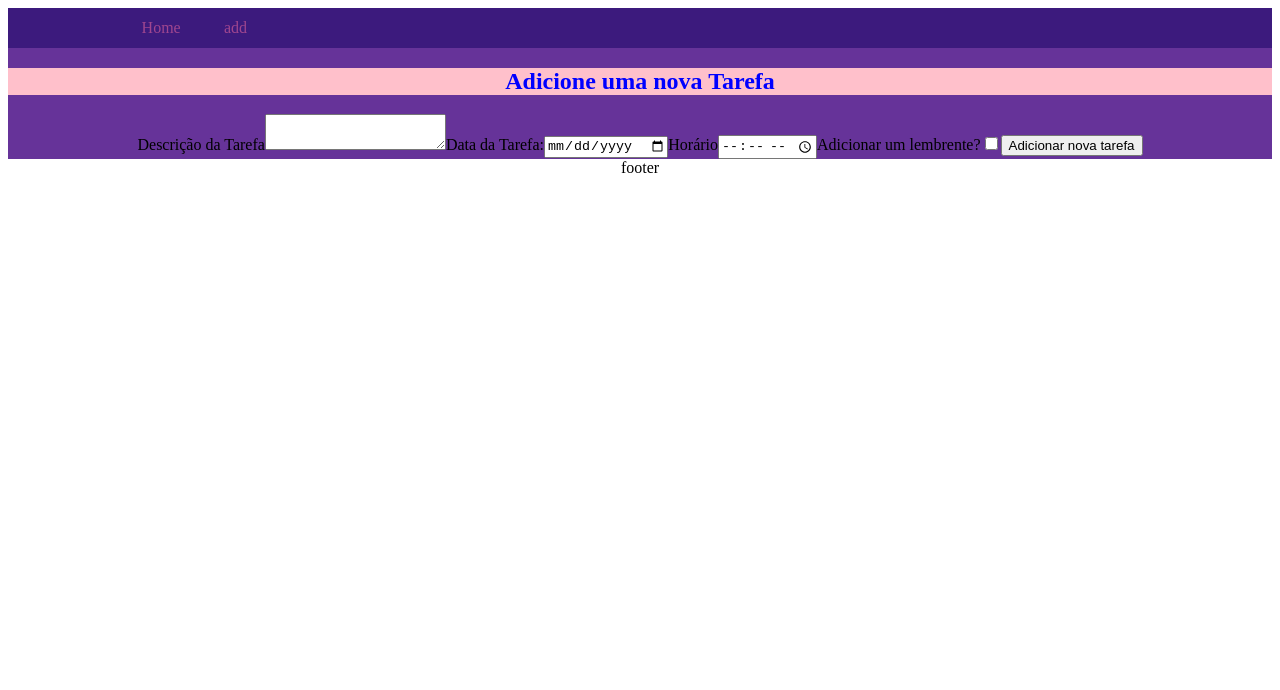
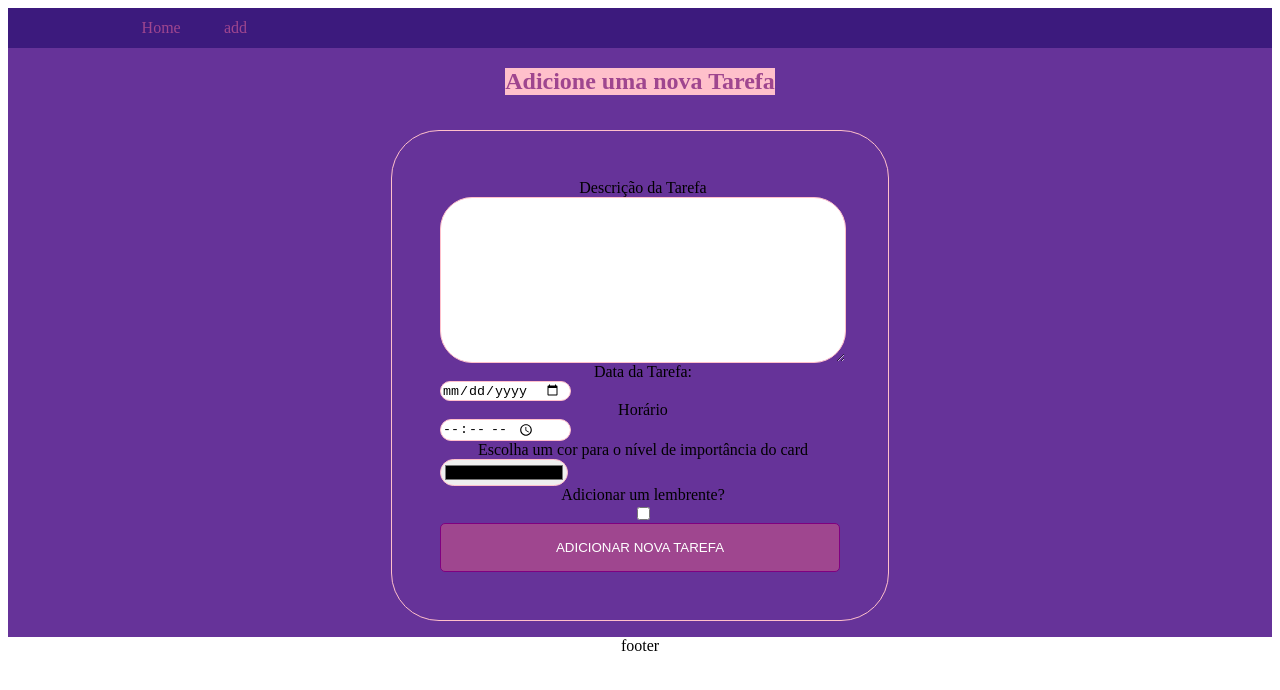
Before and after one commit to Tyfani21/proj-mod03, a React (Create React App) app in the folder projmod03/: page /add in a window 1280 px wide. Shown: the top 690 px of the page. Built offline with nearby package versions, Linux system fonts and the light colour scheme.

Commit message:
react
Signed-off-by: Tyfani21 <tyfani.abreu@gmail.com>

```diff
--- a/projmod03/src/components/structure/card/card.js
+++ b/projmod03/src/components/structure/card/card.js
@@ -2,16 +2,10 @@ import React from "react";
 import './card.scss';
 
 const Card = () => {
-    const tarefa = props.tarefa;
-
     return(
         <div className='card'>
-            <div className='card-img'>
-                <img src={tarefa.cor} alt=''/>
-            </div>
-
-        <p className='card-text'>{tarefa.descrição}</p>
-        <span className='card-inf'>{tarefa.hora}</span>
+        <p className='card-text'>TESTE</p>
+        <span className='card-hora'>TESTE</span>
         </div>
     )
 }
--- a/projmod03/src/components/structure/card/card.scss
+++ b/projmod03/src/components/structure/card/card.scss
@@ -0,0 +1,37 @@
+@import '../../../styles/colors.scss';
+
+.card {
+  width: 30%;
+  border: 1px solid $color-sucess;
+  border-radius: 10px;
+  box-shadow: 4px 4px 5px 0px rgba(0,0,0,0.28);
+  -webkit-box-shadow: 4px 4px 5px 0px rgba(0,0,0,0.28);
+  -moz-box-shadow: 4px 4px 5px 0px rgba(0,0,0,0.28);
+  margin: 15px 5px;
+  padding-bottom: 10px;
+
+  &-img {
+    border-radius: 10px;
+    img {
+      height: auto;
+      width: 100%;
+    }
+  }
+
+  &-text {
+    font-size: 16px;
+    line-height: 20px;
+    color: $color-primary;
+    text-align: center;
+  }
+  &-info {
+    text-align: center;
+    display: block;
+    width: 100px;
+    margin: 0 auto;
+    color: #FFF;
+    border-radius: 10px;
+    padding: 5px;
+    background-color: $color-primary;
+  }
+}
--- a/projmod03/src/pages/addtaref/Addtaref.js
+++ b/projmod03/src/pages/addtaref/Addtaref.js
@@ -11,11 +11,13 @@ const NovaTarefa = () => {
         <label htmlFor='descricao' className='add-form-group-label'>Descrição da Tarefa</label>
         <textarea type='text' id='describe' name='describe' className='add-form-group-area'></textarea>
         <label htmlFor='data' className='add-form-group-label'>Data da Tarefa:</label>
-        <input type='date'></input>
+        <input type='date' className='input'></input>
         <label htmlFor='hora' className='add-form-group-label'>Horário</label>
-        <input type='time'></input>
+        <input type='time' className='input'></input>
+        <label htmlFor='cor' className='add-form-group-label'>Escolha um cor para o nível de importância do card</label>
+        <input type='color' className='input'></input>
         <label htmlFor='lembrete' className='add-form-group-label'>Adicionar um lembrente?</label>
-        <input type='checkbox'></input>
+        <input type='checkbox' ></input>
         <button type='submit' className='button-form'>Adicionar nova tarefa</button>
     </form>
     </div>
--- a/projmod03/src/pages/addtaref/addtaref.scss
+++ b/projmod03/src/pages/addtaref/addtaref.scss
@@ -6,7 +6,8 @@ section{
     height: 100%;
 }
 h1 {
-    color: blue;
+    text-align: center;
+    color: $color-sucess;
     background-color: pink;
 }
 
@@ -15,25 +16,44 @@ h1 {
     display: flex;
     flex-wrap: wrap;
     flex-direction: column;
+    align-items: center;;
+}
 
-        &.group-form{
+.group-form{
+    align-items: center;
     flex-direction: column;
-        padding: 4rem;}
+    padding: 1rem;
 
-        &.add-form{
-            background-color: rosybrown;
+}
+
+.add-form{
     padding: 3rem;
     display: flex;
     flex-direction:column;
     flex-wrap: wrap;
-            width: 25rem;}
+    width: 25rem;
+    border: .1rem solid pink;
+    border-radius: 3rem;
+}
 
-    &.add-form-group-area {
-            padding: 1rem;
+.add-form-group-area {
+    border: .1rem solid pink;
+    border-radius: 2rem;
     display: flex;
     width: 25rem;
     height: 10rem;
-            flex-wrap: wrap;}
-     &.button-form{
-        @include buttons;}
+    flex-wrap: wrap;
     }
+
+.input{
+    border: .1rem solid pink;
+    border-radius: 2rem;
+    display: flex;
+    width: 8rem;
+
+}
+.button-form{
+    align-items: center;
+    width: 100%;
+    @include buttons
+}
--- a/projmod03/src/pages/home/home.js
+++ b/projmod03/src/pages/home/home.js
@@ -1,14 +1,16 @@
 import React from "react";
+import Card from "../../components/structure/card/card";
 import './home.scss'
 
 const Home = () =>{
     return (
-        <section className='content'>
-            <h1>Lista de Tarefas</h1>
-            <div className='list'>
-
-            </div>
-        </section>
+        <section className="content">
+        <h1 className="content-title">Listagem de Musicas</h1>
+        <div className="content-list">
+          <h1>Projeto de TO-DOLIST</h1>
+          <Card/>
+        </div>
+      </section>
     )
-}
+  }
 export default Home
--- a/projmod03/src/pages/home/home.scss
+++ b/projmod03/src/pages/home/home.scss
@@ -1,2 +1,14 @@
 @import '../../styles/colors.scss';
 @import '../../styles/styles.scss';
+
+
+.content {
+    @include container;
+    flex: 1;
+    &-title {
+      color: $color-primary;
+      font-size: 16px;
+      text-transform: uppercase;
+      text-align: center;
+    }
+  }
--- a/projmod03/src/styles/styles.scss
+++ b/projmod03/src/styles/styles.scss
@@ -17,7 +17,6 @@
     color: #fff;
     background-color: $color-sucess;
     border: 1px solid purple;
-    width: 30%;
     transition: .4s all;
     &hover{
         transform: scale(1.3);
```
Lines whose indentation alone changed are shown as unchanged.
